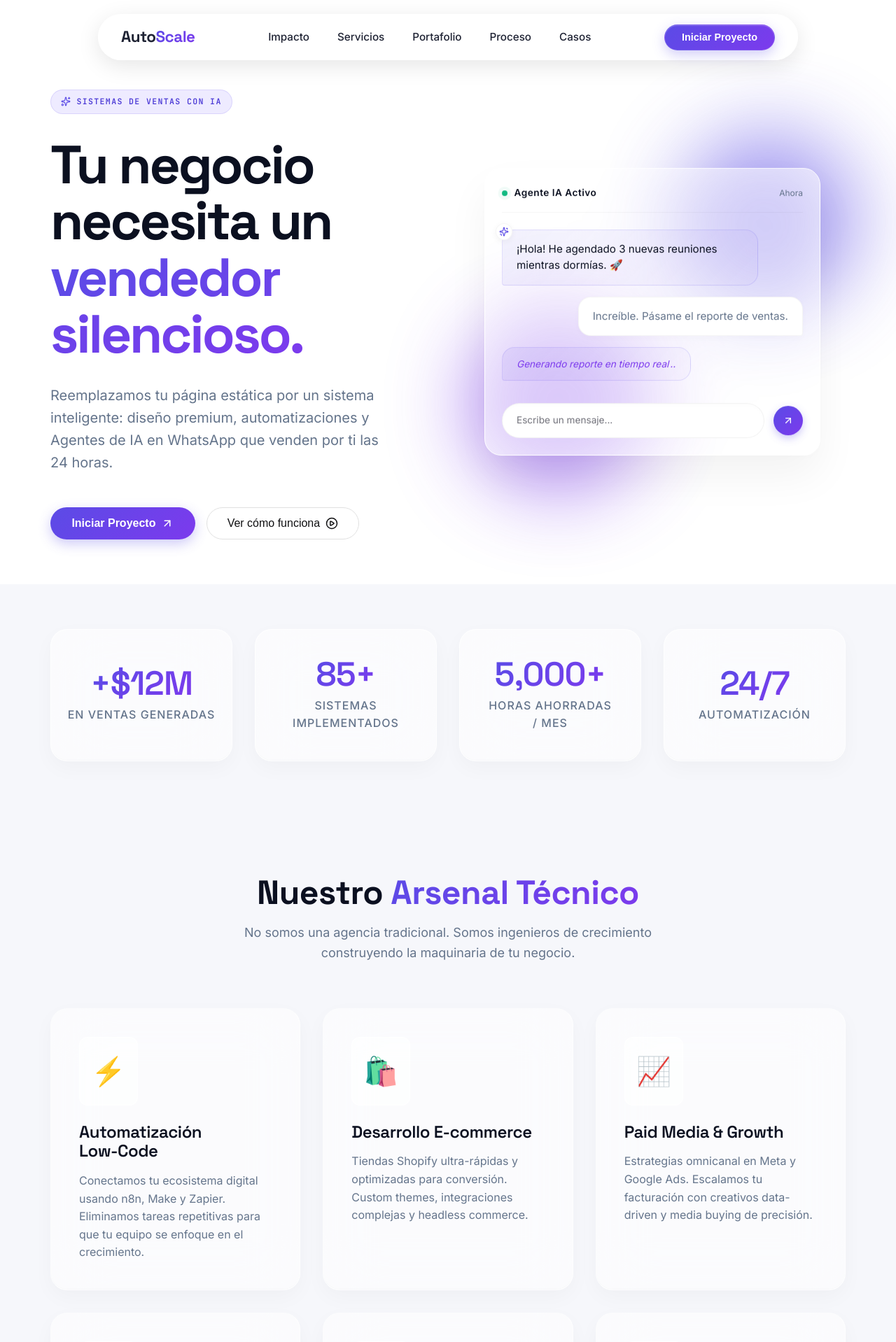
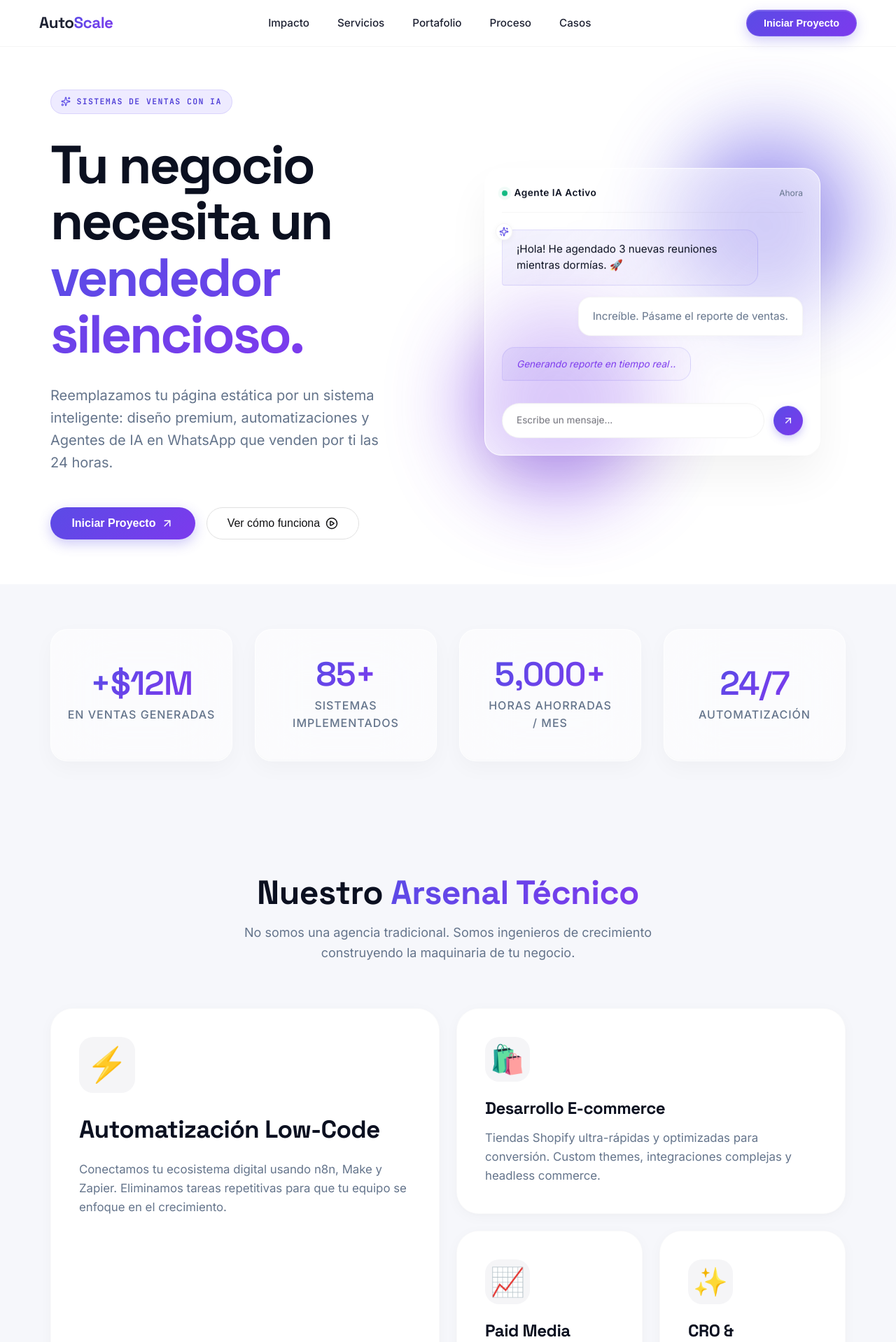
Before and after one commit to luk1311/AutoScale-agency, a React (Vite) app: page / in a window 1280 px wide. Shown: the top 1918 px of the page at 70% size. Built offline with nearby package versions, Linux system fonts and the light colour scheme; no server answers; the database is empty.

Commit message:
feat: add Services and Portfolio components with associated styling

```diff
--- a/src/components/Header.css
+++ b/src/components/Header.css
@@ -1,18 +1,15 @@
 .main-header {
   position: fixed;
-  top: 20px;
-  left: 50%;
-  width: calc(100% - 40px);
-  max-width: 1000px;
-  transform: translateX(-50%);
+  top: 0;
+  left: 0;
+  width: 100%;
+  max-width: 100%;
   z-index: 100;
-  background: rgba(255, 255, 255, 0.85); /* Milky glass to mask text underneath */
+  background: rgba(255, 255, 255, 0.75);
   backdrop-filter: blur(24px) saturate(180%);
   -webkit-backdrop-filter: blur(24px) saturate(180%);
-  border: 1px solid rgba(255, 255, 255, 0.8);
-  border-radius: 100px;
-  padding: 0.75rem 1rem;
-  box-shadow: 0 8px 32px 0 rgba(0, 0, 0, 0.1);
+  border-bottom: 1px solid rgba(0, 0, 0, 0.04);
+  padding: 0.8rem 0;
   transition: all 0.3s ease;
 }
 
@@ -87,22 +84,20 @@
 
 .mobile-menu {
   position: fixed;
-  top: 5.5rem;
-  left: 50%;
-  transform: translateX(-50%);
-  width: calc(100% - 40px);
-  max-width: 1000px;
-  background: rgba(251, 251, 253, 0.9);
+  top: 4.5rem;
+  left: 0;
+  width: 100%;
+  max-width: 100%;
+  background: rgba(255, 255, 255, 0.95);
   backdrop-filter: blur(24px);
   -webkit-backdrop-filter: blur(24px);
-  border: 1px solid rgba(0, 0, 0, 0.08);
-  border-radius: 24px;
+  border-bottom: 1px solid rgba(0, 0, 0, 0.04);
   padding: 0;
   max-height: 0;
   overflow: hidden;
   transition: max-height 0.4s cubic-bezier(0.175, 0.885, 0.32, 1.275), padding 0.4s ease, opacity 0.3s ease;
   opacity: 0;
-  box-shadow: 0 20px 40px rgba(0, 0, 0, 0.08);
+  box-shadow: 0 10px 30px rgba(0, 0, 0, 0.04);
 }
 
 .mobile-menu.open {
--- a/src/components/Portfolio.css
+++ b/src/components/Portfolio.css
@@ -15,16 +15,17 @@
   overflow: hidden;
   display: flex;
   flex-direction: column;
-  transition: transform 0.3s ease, border-color 0.3s ease, box-shadow 0.3s ease;
+  transition: transform 0.4s cubic-bezier(0.165, 0.84, 0.44, 1), box-shadow 0.4s ease;
   width: 100%;
-  max-width: 320px !important;
-  margin: 0 auto !important;
+  background: #ffffff;
+  border-radius: 24px;
+  box-shadow: 0 4px 20px rgba(0, 0, 0, 0.03), 0 2px 8px rgba(0, 0, 0, 0.02);
+  border: 1px solid rgba(0, 0, 0, 0.02);
 }
 
 .portfolio-card:hover {
-  transform: translateY(-10px);
-  border-color: rgba(0, 0, 0, 0.1);
-  box-shadow: 0 20px 40px rgba(0, 0, 0, 0.1), 0 0 20px rgba(0, 0, 0, 0.05);
+  transform: translateY(-6px);
+  box-shadow: 0 12px 30px rgba(0, 0, 0, 0.06), 0 4px 12px rgba(0, 0, 0, 0.03);
 }
 
 .portfolio-image-wrapper {
@@ -33,7 +34,7 @@
   aspect-ratio: 16/9;
   height: auto;
   overflow: hidden;
-  border-bottom: 1px solid rgba(255, 255, 255, 0.05);
+  border-bottom: 1px solid rgba(0, 0, 0, 0.03);
 }
 
 .portfolio-image {
@@ -44,7 +45,7 @@
 }
 
 .portfolio-card:hover .portfolio-image {
-  transform: scale(1.08);
+  transform: scale(1.04);
 }
 
 .portfolio-overlay {
@@ -53,13 +54,14 @@
   left: 0;
   width: 100%;
   height: 100%;
-  background: rgba(11, 12, 16, 0.7);
+  background: rgba(255, 255, 255, 0.2);
   display: flex;
   justify-content: center;
   align-items: center;
   opacity: 0;
   transition: opacity 0.3s ease;
   backdrop-filter: blur(4px);
+  -webkit-backdrop-filter: blur(4px);
 }
 
 .portfolio-card:hover .portfolio-overlay {
@@ -95,9 +97,9 @@
 }
 
 .portfolio-category {
-  font-size: 0.8rem;
-  font-weight: 600;
-  color: var(--accent-tertiary);
+  font-size: 0.75rem;
+  font-weight: 700;
+  color: var(--brand);
   text-transform: uppercase;
   letter-spacing: 1px;
   margin-bottom: 0.5rem;
@@ -105,28 +107,29 @@
 
 .portfolio-title {
   font-size: 1.4rem;
-  color: var(--text-main);
+  color: var(--ink);
   margin-bottom: 1rem;
+  font-weight: 700;
+  letter-spacing: -0.02em;
 }
 
 .portfolio-description {
-  display: none; /* Oculto para un diseño horizontal minimalista */
+  display: none;
 }
 
 .portfolio-tags {
   display: flex;
   flex-wrap: wrap;
-  gap: 0.5rem;
+  gap: 0.4rem;
 }
 
 .portfolio-tag {
-  background: rgba(255, 255, 255, 0.05);
-  border: 1px solid rgba(255, 255, 255, 0.1);
-  color: var(--text-main);
+  background: #F5F5F7;
+  color: var(--text-muted);
   padding: 0.4rem 0.8rem;
   border-radius: 50px;
-  font-size: 0.8rem;
-  font-weight: 500;
+  font-size: 0.75rem;
+  font-weight: 600;
 }
 
 .btn-outline {
--- a/src/components/PortfolioPage.jsx
+++ b/src/components/PortfolioPage.jsx
@@ -71,13 +71,14 @@ const PortfolioPage = () => {
                 key={cat}
                 onClick={() => setFilter(cat)}
                 style={{
-                  background: filter === cat ? 'var(--accent-primary)' : 'rgba(255,255,255,0.05)',
-                  border: `1px solid ${filter === cat ? 'var(--accent-primary)' : 'rgba(255,255,255,0.1)'}`,
-                  color: filter === cat ? '#fff' : 'var(--text-main)',
+                  background: filter === cat ? 'var(--ink)' : '#ffffff',
+                  border: `1px solid ${filter === cat ? 'var(--ink)' : 'rgba(0,0,0,0.08)'}`,
+                  color: filter === cat ? '#ffffff' : 'var(--ink)',
                   padding: '0.6rem 1.5rem',
                   borderRadius: '50px',
                   cursor: 'pointer',
                   fontWeight: '600',
+                  boxShadow: filter === cat ? '0 4px 12px rgba(0,0,0,0.1)' : '0 2px 8px rgba(0,0,0,0.02)',
                   transition: 'all 0.3s ease'
                 }}
               >
@@ -98,14 +99,13 @@ const PortfolioPage = () => {
               </div>
             ) : (
               filteredProjects.map((project, index) => (
-              <Link to={`/portafolio/${project.id}`} className="portfolio-card glass-panel" key={index} style={{ textDecoration: 'none', display: 'flex', flexDirection: 'column' }}>
+              <Link to={`/portafolio/${project.id}`} className="portfolio-card" key={index} style={{ textDecoration: 'none' }}>
                 <div className="portfolio-image-wrapper">
                   <img src={project.image} alt={project.title} className="portfolio-image" />
                 </div>
                 <div className="portfolio-content">
                   <span className="portfolio-category">{project.category}</span>
-                  <h3 className="portfolio-title" style={{ transition: 'color 0.3s' }} onMouseOver={(e) => e.target.style.color = 'var(--accent-primary)'} onMouseOut={(e) => e.target.style.color = '#fff'}>{project.title}</h3>
-                  <p className="portfolio-description">{project.description}</p>
+                  <h3 className="portfolio-title">{project.title}</h3>
                   <div className="portfolio-tags">
                     {(project.tags || []).map((tag, i) => (
                       <span className="portfolio-tag" key={i}>{tag}</span>
--- a/src/components/Services.css
+++ b/src/components/Services.css
@@ -1,13 +1,23 @@
 .services-section {
   position: relative;
   z-index: 1;
+  padding: 6rem 0;
 }
 
 .services-grid {
   display: grid;
-  grid-template-columns: repeat(3, 1fr);
-  gap: 2rem;
+  grid-template-columns: repeat(4, 1fr);
+  grid-auto-rows: minmax(220px, auto);
+  gap: 1.5rem;
 }
+
+/* Bento Grid Configuration */
+.service-card:nth-child(1) { grid-column: span 2; grid-row: span 2; }
+.service-card:nth-child(2) { grid-column: span 2; grid-row: span 1; }
+.service-card:nth-child(3) { grid-column: span 1; grid-row: span 1; }
+.service-card:nth-child(4) { grid-column: span 1; grid-row: span 1; }
+.service-card:nth-child(5) { grid-column: span 2; grid-row: span 1; }
+.service-card:nth-child(6) { grid-column: span 2; grid-row: span 1; }
 
 .service-card {
   position: relative;
@@ -16,92 +26,81 @@
   flex-direction: column;
   padding: 2.5rem;
   text-align: left;
-  border-top: 1px solid rgba(255, 255, 255, 0.1);
-  border-left: 1px solid rgba(255, 255, 255, 0.05);
+  background: #ffffff;
+  border-radius: 32px;
+  box-shadow: 0 4px 20px rgba(0, 0, 0, 0.03), 0 2px 8px rgba(0, 0, 0, 0.02);
+  transition: transform 0.4s cubic-bezier(0.165, 0.84, 0.44, 1), box-shadow 0.4s ease;
+  border: 1px solid rgba(0, 0, 0, 0.02);
+}
+
+.service-card:hover {
+  transform: translateY(-4px);
+  box-shadow: 0 12px 30px rgba(0, 0, 0, 0.06), 0 4px 12px rgba(0, 0, 0, 0.03);
 }
 
 .service-icon {
   font-size: 2.5rem;
   margin-bottom: 1.5rem;
-  display: inline-block;
-  background: var(--glass-bg);
-  padding: 1rem;
-  border-radius: 12px;
-  border: 1px solid var(--glass-border);
-  width: max-content;
+  display: inline-flex;
+  align-items: center;
+  justify-content: center;
+  background: #F5F5F7;
+  width: 64px;
+  height: 64px;
+  border-radius: 20px;
+  transition: transform 0.3s cubic-bezier(0.175, 0.885, 0.32, 1.275);
 }
 
 .service-card h3 {
   font-size: 1.5rem;
   margin-bottom: 1rem;
+  color: var(--ink);
+  font-weight: 700;
+  letter-spacing: -0.02em;
 }
 
 .service-card p {
   margin-bottom: 0;
-  font-size: 1rem;
+  font-size: 1.05rem;
+  color: var(--text-muted);
+  line-height: 1.6;
   flex-grow: 1;
 }
 
-.service-glow {
-  position: absolute;
-  top: 50%;
-  left: 50%;
-  width: 100%;
-  height: 100%;
-  background: radial-gradient(circle, var(--accent-glow) 0%, transparent 70%);
-  transform: translate(-50%, -50%);
-  opacity: 0;
-  transition: opacity 0.5s ease;
-  pointer-events: none;
-  z-index: -1;
-  mix-blend-mode: screen;
-}
-
-.service-card:hover .service-glow {
-  opacity: 0.15;
-}
+/* Feature specific tweaks for Bento */
+.service-card:nth-child(1) h3 { font-size: 2.2rem; margin-bottom: 1.5rem; }
+.service-card:nth-child(1) .service-icon { width: 80px; height: 80px; font-size: 3rem; margin-bottom: 2rem; }
 
 .service-card:hover .service-icon {
   transform: scale(1.1) rotate(5deg);
-  transition: transform 0.3s cubic-bezier(0.175, 0.885, 0.32, 1.275);
 }
 
 @media (max-width: 992px) {
   .services-grid {
     grid-template-columns: repeat(2, 1fr);
   }
+  .service-card:nth-child(1), .service-card:nth-child(2),
+  .service-card:nth-child(5), .service-card:nth-child(6) {
+    grid-column: span 2;
+  }
+  .service-card:nth-child(3), .service-card:nth-child(4) {
+    grid-column: span 1;
+  }
 }
 
 @media (max-width: 768px) {
   .services-grid {
+    grid-template-columns: 1fr;
     gap: 1rem;
-    grid-template-columns: repeat(2, 1fr);
   }
 
   .service-card {
-    padding: 1.5rem 1rem;
-    align-items: center;
-    text-align: center;
+    grid-column: span 1 !important;
+    grid-row: span 1 !important;
+    padding: 2rem;
+    border-radius: 24px;
   }
 
-  .service-icon {
-    font-size: 1.8rem;
-    padding: 0.8rem;
-    margin-bottom: 0.8rem;
-  }
-
-  .service-card h3 {
-    font-size: 1.1rem;
-    margin-bottom: 0;
-  }
-
-  .service-card p {
-    display: none;
-  }
-
-  .service-card:last-child:nth-child(odd) {
-    grid-column: 1 / -1;
-    width: calc(50% - 0.5rem);
-    justify-self: center;
-  }
+  .service-card:nth-child(1) h3 { font-size: 1.8rem; }
+  .service-card:nth-child(1) .service-icon { width: 64px; height: 64px; font-size: 2.5rem; margin-bottom: 1.5rem; }
 }
--- a/src/components/Services.jsx
+++ b/src/components/Services.jsx
@@ -45,11 +45,10 @@ const Services = () => {
 
         <div className="services-grid">
           {services.map((service, index) => (
-            <div key={index} className={`service-card glass-panel delay-${(index % 3 + 1) * 100}`}>
+            <div key={index} className={`service-card delay-${(index % 3 + 1) * 100}`}>
               <div className="service-icon">{service.icon}</div>
               <h3>{service.title}</h3>
               <p>{service.description}</p>
-              <div className="service-glow"></div>
             </div>
           ))}
         </div>
```
